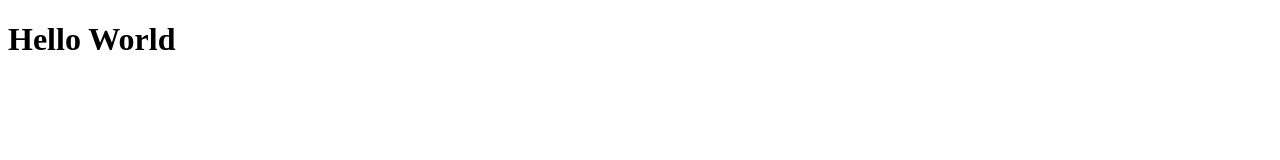
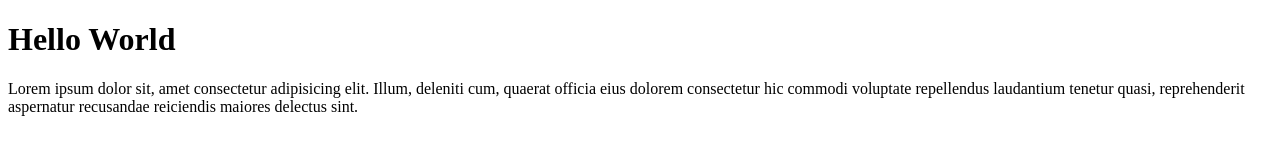
Before and after one commit to denistalant170211-collab/test-git, a plain HTML site: page index.html in a window 1280 px wide. Drawn offline with Linux system fonts and the light colour scheme.

Commit message:
add text

```diff
--- a/index.html
+++ b/index.html
@@ -7,5 +7,6 @@
 </head>
 <body>
     <h1>Hello World</h1>
+    <p>Lorem ipsum dolor sit, amet consectetur adipisicing elit. Illum, deleniti cum, quaerat officia eius dolorem consectetur hic commodi voluptate repellendus laudantium tenetur quasi, reprehenderit aspernatur recusandae reiciendis maiores delectus sint.</p>
 </body>
 </html>
```
